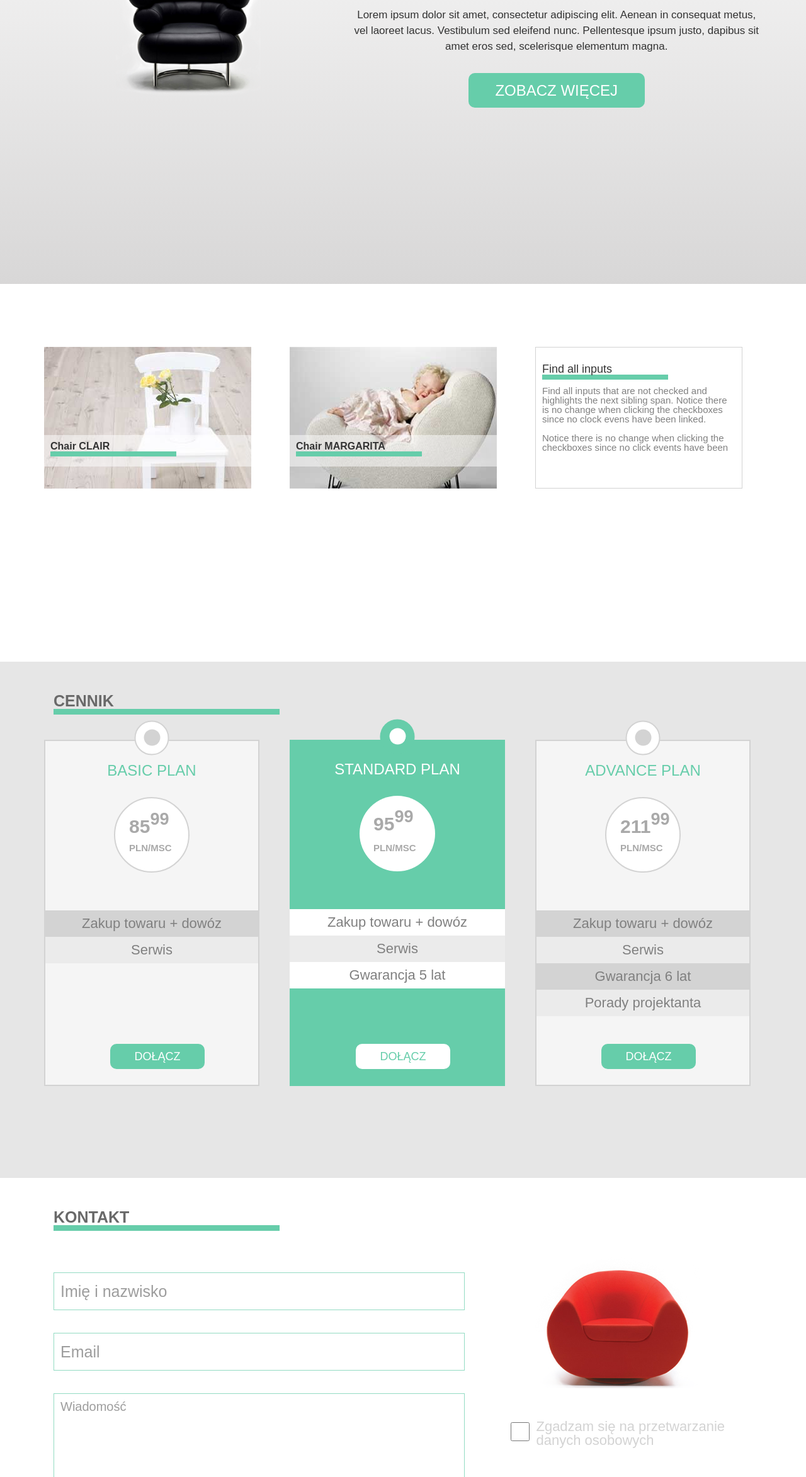
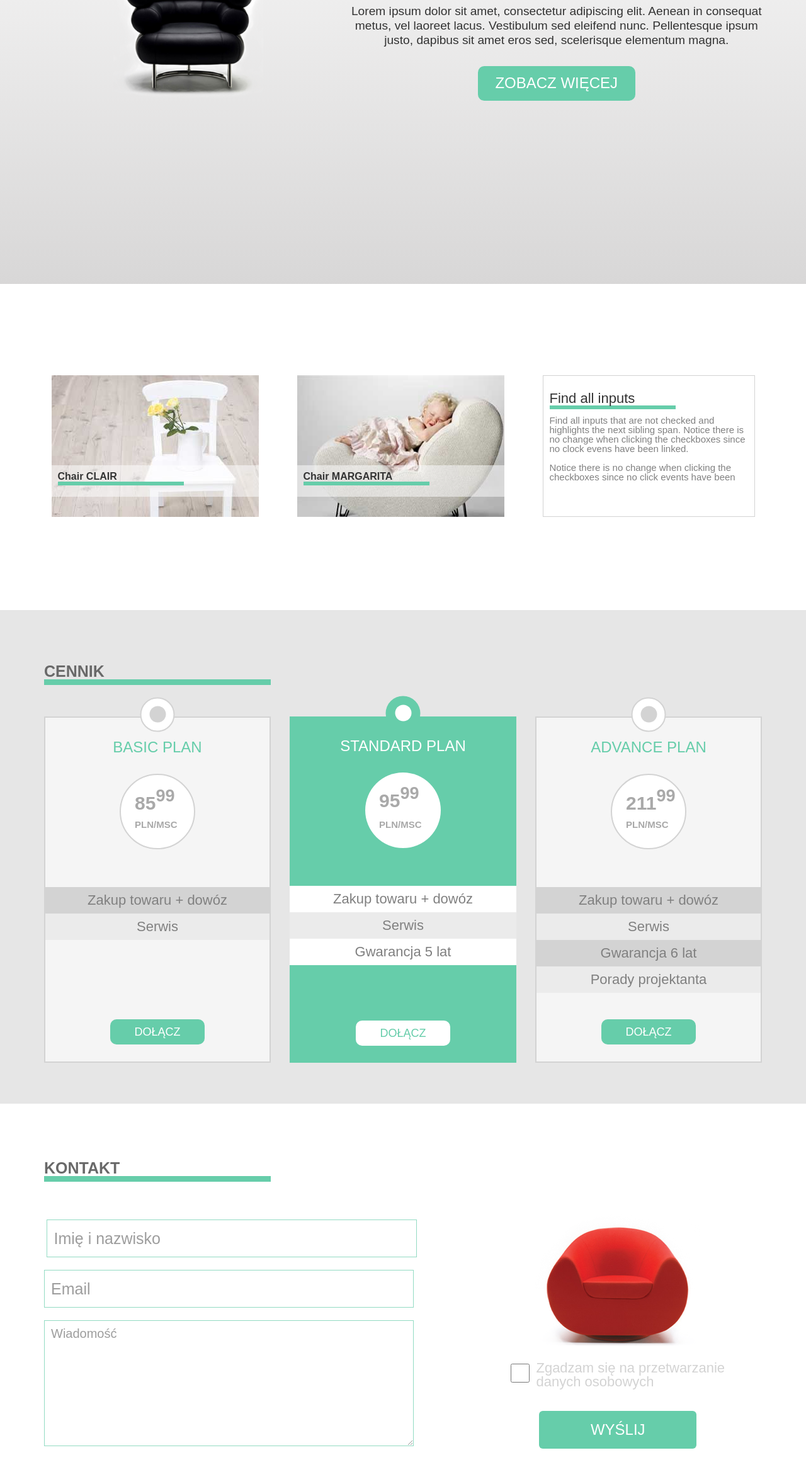
Before and after one commit to Leynileg/Sit-On-Chair, a website: page index.html in a window 1280 px wide. Shown: the part 349-2695 px from the top of the page at 63% size. Drawn offline with nearby package versions, Linux system fonts and the light colour scheme.

Commit message:
update scss and rwd

```diff
--- a/index.html
+++ b/index.html
@@ -49,17 +49,17 @@
             <div class="container">
 
                 <div class="row">
-                    <div class="col-sm-12 col-md-5 col-xs-12">
+                    <div class="col-xs-12 col-sm-12 col-md-5">
                         <ul class="main_chair">
                             <li class="slide"><img src="./images/chair_1.png"></li>
                             <li class="slide"><img src="./images/chair_2.png"></li>
                             <li class="slide"><img src="./images/chair_3.png"></li>
                         </ul>
                     </div>
-                    <div class="col-sm-12 col-md-7 col-xs-12">
+                    <div class="col-xs-12 col-sm-12 col-md-7">
                         <div class="slider_text">
                             <h1>
-                                SIT <span class="blue_text">ON </span>OUR <span class="blue_text"> CHAIR</span>
+                                SIT <span class="blue_text">ON </span>OUR<span class="blue_text"> CHAIR</span>
                             </h1>
                             <p>Lorem ipsum dolor sit amet, consectetur adipiscing elit. Aenean in consequat metus, vel laoreet lacus. Vestibulum sed eleifend nunc. Pellentesque ipsum justo, dapibus sit amet eros sed, scelerisque elementum magna.</p>
                             <a href="#"><button>ZOBACZ WIĘCEJ</button></a>
@@ -76,7 +76,7 @@
             <div class="container">
 
                 <div class="row">
-                    <div class="col-sm-4 col-md-4">
+                    <div class="col-xs-12 col-sm-12 col-md-4">
                         <figure class="figure">
                             <img src="./images/photo1.jpg" alt="image 1" class="img-fluid">
                             <figcaption class="figure-caption">
@@ -87,7 +87,7 @@
                             </figcaption>
                         </figure>
                     </div>
-                    <div class="col-sm-4 col-md-4">
+                    <div class="col-xs-12 col-sm-12 col-md-4">
                         <figure class="figure">
                             <img src="./images/photo2.jpg" alt="image 2" class="img-fluid">
                             <figcaption class="figure-caption">
@@ -98,7 +98,7 @@
                             </figcaption>
                         </figure>
                     </div>
-                    <div class="col-sm-4 col-md-4">
+                    <div class="col-xs-12 col-sm-12 col-md-4">
                         <div class="gallery_section_text_container">
                             <h2>Find all inputs</h2>
                             <p class="text_line"></p>
@@ -118,7 +118,7 @@
             <div class="container">
 
                 <div class="row">
-                    <div class="col-sm-12 col-md-12">
+                    <div class="col-xs-9 col-sm-4 col-md-4">
                         <div class="h2_line">
                             <h2>CENNIK</h2>
                             <p class="longer_text_line"></p>
@@ -126,7 +126,7 @@
                     </div>
                 </div>
                 <div class="row">
-                    <div class="col-sm-4 col-md-4">
+                    <div class="col-xs-12 col-sm-4 col-md-4">
                         <div class="price_container">
                             <div class="outterBall">
                                 <div class="innerBall"></div>
@@ -142,7 +142,7 @@
                         </div>
                     </div>
 
-                    <div class="col-sm-4 col-md-4">
+                    <div class="col-xs-12 col-sm-4 col-md-4">
                         <div class="price_container blue borderless">
                             <div class="outterBall blue borderless">
                                 <div class="innerBall white"></div>
@@ -159,7 +159,7 @@
                         </div>
                     </div>
 
-                    <div class="col-sm-4 col-md-4">
+                    <div class="col-xs-12 col-sm-4 col-md-4">
                         <div class="price_container">
                             <div class="outterBall">
                                 <div class="innerBall"></div>
@@ -186,7 +186,7 @@
         <section class="contact_section">
             <div class="container">
                 <div class="row">
-                    <div class="col-sm-12 col-md-12">
+                    <div class="col-xs-9 col-sm-4 col-md-4">
                     <div class="h2_line">
                         <h2>KONTAKT</h2>
                         <p class="longer_text_line"></p>
@@ -194,23 +194,24 @@
                     </div>
                 </div>
                 <div class="row">
-                    <div class="col-sm-7 col-md-7">
+                    <div class="col-xs-12 col-sm-7 col-md-7">
                         <form action="" method="post">
-                            <label for="first_name"></label>
-                            <input type="text" name="first_name" id="name" class="input" placeholder="Imię i nazwisko" required></input>
+                            <label for="name"></label>
+                            <input type="text" name="name" id="name" class="input" placeholder="Imię i nazwisko" required></input>
                             <label for="email"></label>
                             <input type="email" name="email" id="email" class="input" placeholder="Email" required></input>
                             <label for="description"></label>
                             <textarea name="description" id="message" placeholder="Wiadomość" required></textarea>
                     </div>
-                    <div class="col-sm-5 col-md-5">
+                    <div class="col-xs-12 col-sm-5 col-md-5">
                         <div class="contact_right_side">
                             <div class="contact_chair">
                                 <img src="images/red_chair.png">
                             </div>
                             <div class="contact_personal_data">
+                                    <label for="agreement" class="agreement_text">Zgadzam się na przetwarzanie<br>danych osobowych</label>
                                 <input type="checkbox" name="agreement" id="agreement" value="" required>
-                                <label for="agreement" class="agreement_text">Zgadzam się na przetwarzanie<br>danych osobowych</label>
+
                             </div>
                             <button type="submit" class="contact_button">WYŚLIJ</button>
                         </form>
@@ -219,18 +220,25 @@
                 </div>
             </div>
         </section>
+
+
         <!-- FOOTER SECTION -->
         <footer class="footer_section">
             <div class="container">
 
                 <div class="row text-center">
-                    <p>Copyrights 2014 | All Rights Reserved. - Sit On Chair</p>
-                    <a href="https://www.flickr.com/" target="_blank"><img src="images/flickr.png" class="icon"></a>
-                    <a href="https://www.vimeo.com/" target="_blank"><img src="images/vimeo.png" class="icon"></a>
-                    <a href="https://www.pinterest.com/" target="_blank"><img src="images/pinterest.png" class="icon"></a>
-                    <a href="https://twitter.com" target="_blank"><img src="images/twitter.png" class="icon"></a>
-
-                    <p class="footer_logo">SIT <strong>ON</strong> CHAIR </p>
+                    <div class="col-xs-12 col-sm-3 col-md-3 align-bottom">
+                        <a href="https://www.flickr.com/" target="_blank"><img src="images/flickr.png" class="icon"></a>
+                        <a href="https://www.vimeo.com/" target="_blank"><img src="images/vimeo.png" class="icon"></a>
+                        <a href="https://www.pinterest.com/" target="_blank"><img src="images/pinterest.png" class="icon"></a>
+                        <a href="https://twitter.com" target="_blank"><img src="images/twitter.png" class="icon"></a>
+                    </div>
+                    <div class="col-xs-12 col-sm-6 col-md-6">
+                        <p>Copyrights 2014 | All Rights Reserved. - Sit On Chair</p>
+                    </div>
+                    <div class="col-xs-12 col-sm-3 col-md-3">
+                        <p class="footer_logo">SIT <strong>ON</strong> CHAIR </p>
+                    </div>
                 </div>
 
             </div>
--- a/js/app.js
+++ b/js/app.js
@@ -4,7 +4,7 @@ $(function() {
 
     $('.slide:gt(0)').hide();
 
-    setInterval(function() {
+    setInterval( () => {
       $('.slide:first').fadeOut('slow').next().fadeIn('slow').end().appendTo('.main_chair');
     }, 5000)
 
--- a/src/scss/section_contact.scss
+++ b/src/scss/section_contact.scss
@@ -1,11 +1,10 @@
 .contact_section {
-    height: 650px;
-    padding-top: 30px;
-}
+    padding: 70px 0 80px 0;
+    margin: 0 -15px;
 
     .input {
-   margin: 10px 0 10px 15px;
-   width: 100%;
+        margin: 10px auto;
+        width: 90%;
         height: 60px;
         font-size: 25px;
         opacity: 0.7;
@@ -15,8 +14,8 @@
     }
 
     #message {
-   margin: 10px 0 10px 15px;
-   width: 100%;
+        margin: 10px auto;
+        width: 90%;
         height: 200px;
         font-size: 20px;
         opacity: 0.7;
@@ -35,7 +34,7 @@
     .contact_chair {
         width: 100%;
         height: auto;
-    margin-bottom: 50px;
+        margin-bottom: 25px;
         display: flex;
         justify-content: center;
     }
@@ -46,6 +45,7 @@
         float: left;
         margin-right: 10px;
         padding: 4px 4px;
+        justify-content: center;
     }
 
     .agreement_text {
@@ -53,16 +53,21 @@
         font-size: 22px;
     }
 
-
-
-
     .contact_button {
-    width: 50%;
+        width: 250px;
         height: 60px;
         background: mediumaquamarine;
         border: none;
         font-size: 24px;
         border-radius: 6px;
         color: white;
-    margin-top: 50px;
+        margin-top: 35px;
     }
+
+    @media (min-width: 455px) and (max-width: 765px) {
+        .price_container {
+            width: 80%;
+            margin: 50px 0;
+        }
+    }
+}
--- a/src/scss/section_gallery.scss
+++ b/src/scss/section_gallery.scss
@@ -1,14 +1,19 @@
 .gallery_section {
-    height: 75vh;
-    width: 100%;
-    padding-top: 100px;
-    margin-left: auto;
-    margin-right: auto;
+    margin: 0 -15px;
+    padding: 130px 0;
 
-    figure {
+    .figure {
+        width: 100%;
+        height: auto;
+        max-width: 337px;
+        max-height: 237px;
         position: relative;
-        width: 329px;
-        height: 225px;
+        margin: 15px auto;
+
+        img {
+            max-width: 100%;
+            height: auto;
+        }
 
         &:hover {
             .caption {
@@ -17,12 +22,14 @@
         }
 
         .caption {
-            width: 100%;
             position: absolute;
             bottom: 35px;
             background-color: rgba(255, 255, 255, 0.5);
             font-weight: 700;
-            height: 50px;
+            width: 100%;
+            max-width: 329px;
+            height: auto;
+            max-height: 50px;
             padding: 10px 0 20px 10px;
             opacity: 1;
             transition: .5s ease;
@@ -30,25 +37,26 @@
     }
 
     .text_line {
-        height: 8px;
-        width: 200px;
+        height: 6px;
+        width: 66%;
+        max-width: 200px;
         background-color: mediumaquamarine;
     }
 
     .gallery_section_text_container {
-        float: left;
-        width: 329px;
-        height: 225px;
+        width: 100%;
+        max-width: 337px;
+        height: auto;
+        min-height: 225px;
+        margin: 15px auto;
         border: 1px solid lightgray;
-        display: block;
-        overflow: auto;
 
         h2 {
             padding: 25px 0 0 10px;
-            font-size: 18px;
+            font-size: 22px;
         }
 
-        p.text_line {
+        .text_line {
             margin-left: 10px;
             margin-bottom: 10px;
         }
@@ -57,7 +65,7 @@
             text-align: left;
             font-size: 15px;
             color: gray;
-            margin: 0 10px;
+            padding: 0 10px;
         }
     }
 }
--- a/src/scss/section_prices.scss
+++ b/src/scss/section_prices.scss
@@ -1,7 +1,7 @@
 .h2_line {
     width: 100%;
     text-align: left;
-    margin-bottom: 40px;
+    margin: 0 -15px 50px -15px;
 
     h2 {
         margin-top: 20px;
@@ -14,7 +14,8 @@
 
     .longer_text_line {
         height: 9px;
-        width: 31.5%;
+        width: 100%;
+        max-width: 360px;
         background-color: mediumaquamarine;
         position: relative;
         left: 15px;
@@ -24,10 +25,8 @@
 
 
 .price_section {
-    height: 820px;
-    margin-left: -15px;
-    margin-right: -15px;
-    padding: 30px 0 20px 0;
+    margin: 0 -15px;
+    padding: 65px 0;
     background-color: rgb(230, 230, 230);
 
     .feature {
@@ -41,9 +40,11 @@
 
     .price_container {
         border: 2px solid lightgray;
-        width: 95%;
+        width: 100%;
         height: 550px;
         background-color: whitesmoke;
+        padding-bottom: 10px;
+        position: relative;
 
         .outterBall {
             width: 55px;
@@ -154,4 +155,17 @@
     .borderless {
         border: none !important;
     }
+
+    @media (max-width: 455px) {
+        .price_container {
+            margin: 50px 0;
+        }
+    }
+
+    @media (min-width: 455px) and (max-width: 765px) {
+        .price_container {
+            max-width: 60%;
+            margin: 50px auto;
+        }
+    }
 }
--- a/src/scss/section_slider.scss
+++ b/src/scss/section_slider.scss
@@ -1,27 +1,15 @@
 .slider_section {
-    height: 100vh;
+    min-height: 100vh;
     background: linear-gradient(white, rgb(216, 215, 215));
     margin-left:-15px;
     margin-right:-15px;
+    padding: 60px 0;
     display: flex;
     align-items: center;
-    justify-content: center;
-    flex-direction: row;
-
-    .row {
-        display: flex;
-        align-items: center;
-    }
-
-    .switch {
-        color: mediumaquamarine;
-        font-size: 90px;
-        text-decoration: none;
-        border: none;
-        background: inherit;
-    }
 
     .main_chair {
+        width: 100%;
+        height: 263px;
         position: relative;
 
         .slide {
@@ -29,21 +17,27 @@
             left: 50%;
             top: 50%;
             transform:translate(-50%, -50%);
+            width: 100%;
+            height: auto;
+            max-width: 374px;
+            max-height: 276px;
 
             img {
-                width: 360px;
-                height: 260px;
+                width: 100%;
+                height: auto;
             }
+
         }
     }
 
     .slider_text {
+        width: 100%;
         display: flex;
         flex-direction: column;
         align-items: center;
 
         h1 {
-            font-size: 50px;
+            font-size: 3.5em;
             text-align: center;
             font-weight: 400;
 
@@ -52,13 +46,13 @@
         p {
             margin: 30px auto;
             text-align: center;
-            font-size: 17px;
-            line-height: 25px;
+            font-size: 1.2em;
+            line-height: 1.2em;
         }
 
         button {
             background-color: mediumaquamarine;
-            width: 280px;
+            width: 250px;
             height: 55px;
             border: none;
             font-size: 24px;
```
Also changed, not shown: src/scss/footer.scss (+3 -10 lines), css/main.css, 1 other file. Lines whose indentation alone changed are shown as unchanged.
